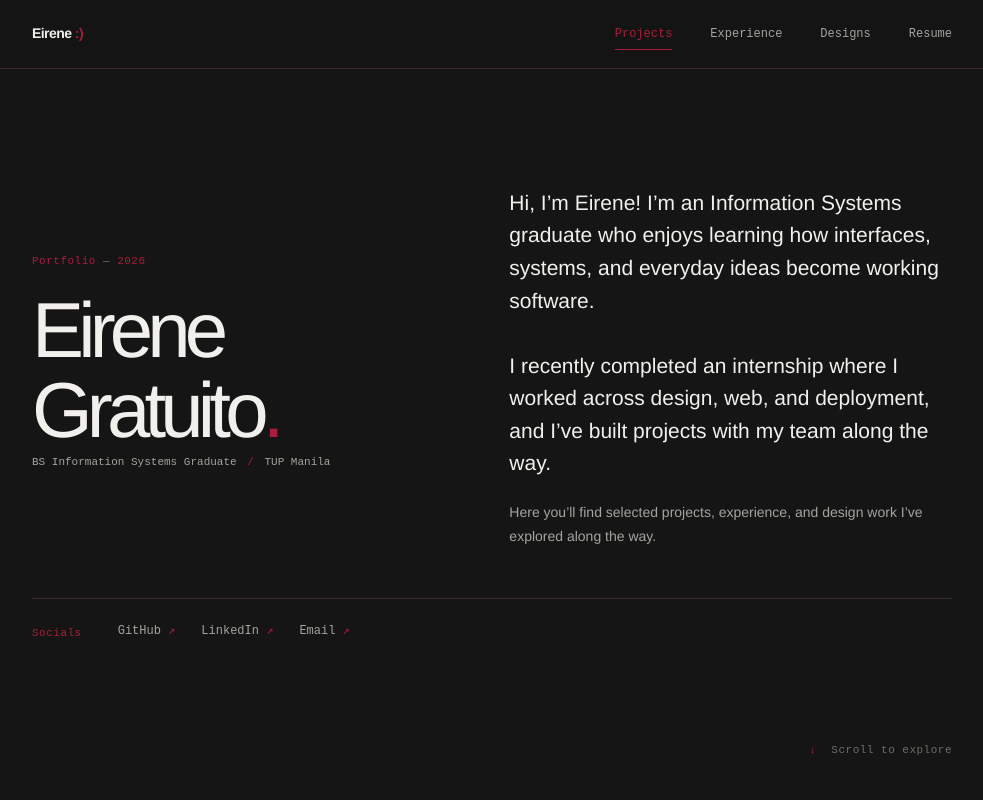
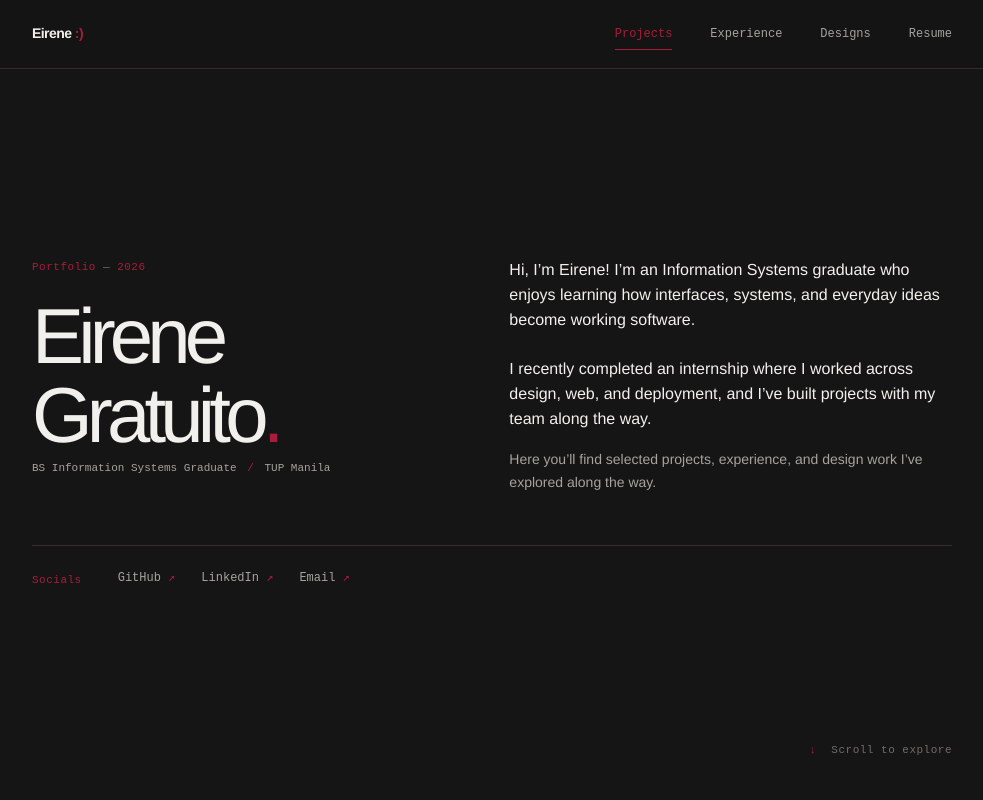
Before and after one commit to EireneMG/My-portfolio, a plain HTML site: page index.html in a window 1280 px wide. Shown: the top 800 px of the page, without its empty margins (148-1131 px from the left). Drawn offline with Linux system fonts and the light colour scheme.

Commit message:
Update styles.css

```diff
--- a/styles.css
+++ b/styles.css
@@ -154,7 +154,8 @@ a:focus-visible {
 }
 
 .hero-heading {
-  align-self: center;
+  align-self: start;
+  margin-top: 18px;
 }
 
 .eyebrow,
@@ -210,7 +211,8 @@ h1 {
 
 .hero-copy {
   max-width: 470px;
-  align-self: center;
+  align-self: start;
+  margin-top: 18px;
   color: var(--muted);
   font-size: 14px;
 }
@@ -221,7 +223,7 @@ h1 {
 
 .hero-copy .intro {
   color: var(--text);
-  font-size: clamp(18px, 2vw, 21px);
+  font-size: clamp(14px, 2vw - 2px, 16px);
   line-height: 1.55;
 }
 
```
